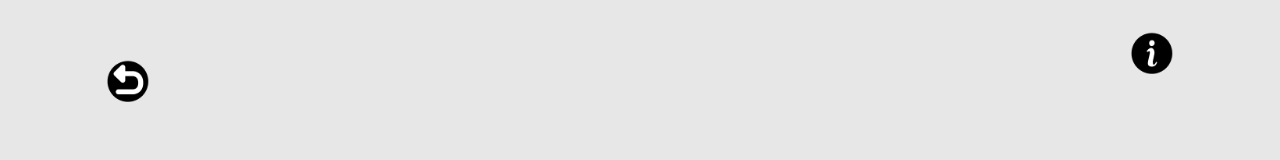
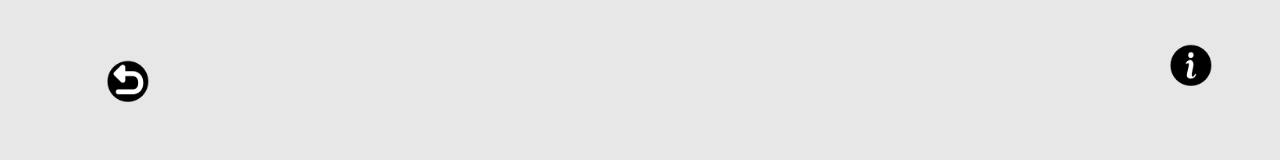
Before and after one commit to egmCeiRyu/armodel, a website: page model-viewer.html in a window 1280 px wide. Drawn offline with Linux system fonts and the light colour scheme; some packages are replaced by stand-ins of ours; a script that the page names is missing; a web font is replaced by a local one.

Commit message:
fix icons

```diff
--- a/modelviewer_style.css
+++ b/modelviewer_style.css
@@ -203,7 +203,7 @@
         width: 35px;
         height: 35px;
         bottom: 162px;
-        right: 23px;
+        right: 19px;
     }
 
     #ar-button:after {
@@ -269,34 +269,14 @@
         flex-direction: row;
     }
     .specification {
-        width: 60px;
-        height: 60px;
+        width: 50px;
+        height: 50px;
+        border-radius: 20px;
         position: absolute;
-        transform: translateX(-50%);
-        left: 90%;
-        top: 10%;
-        border-radius: 20px;
+        right: 5%;
+        top: 5%
     }
 
-    .specification :after {
-        content: "";
-        background: #f1f1f1;
-        display: block;
-        position: absolute;
-        padding-top: 300%;
-        padding-left: 350%;
-        margin-left: -20px !important;
-        margin-top: -120%;
-        opacity: 0;
-        transition: all 0.8s
-    }
-
-    .specification :active:after {
-        padding: 0;
-        margin: 0;
-        opacity: 1;
-        transition: 0s
-    }
 
     .return {
         width: 50px;
@@ -373,18 +353,6 @@
         margin-top: 10px;
     }
 
-    .return, .specification {
-        position: absolute;
-        cursor: pointer;
-    }
-
-    .specification {
-        right: 10%;
-        width: 50px;
-        height: 50px;
-        top: 28px;
-    }
-
 
     #footerContents {
         background-color: black;
@@ -403,10 +371,10 @@
     }
 
     #viewer-container{
-        display: flex;
-        width: 100%;
-        height: 100vh;
-        overflow: hidden;
+          position: relative;
+          width: 100%;
+          height: 100vh;
+          overflow: hidden;
     }
 
     @media (max-width: 600px) {
--- a/newmenu_style.css
+++ b/newmenu_style.css
@@ -23,7 +23,7 @@
         justify-items: center;
         background-color: #0c3879;
         width: 100%;
-        max-width: 493px;
+        max-width: 420px;
         margin: auto;
         padding: 16px 8px;
         box-sizing: border-box;
```
